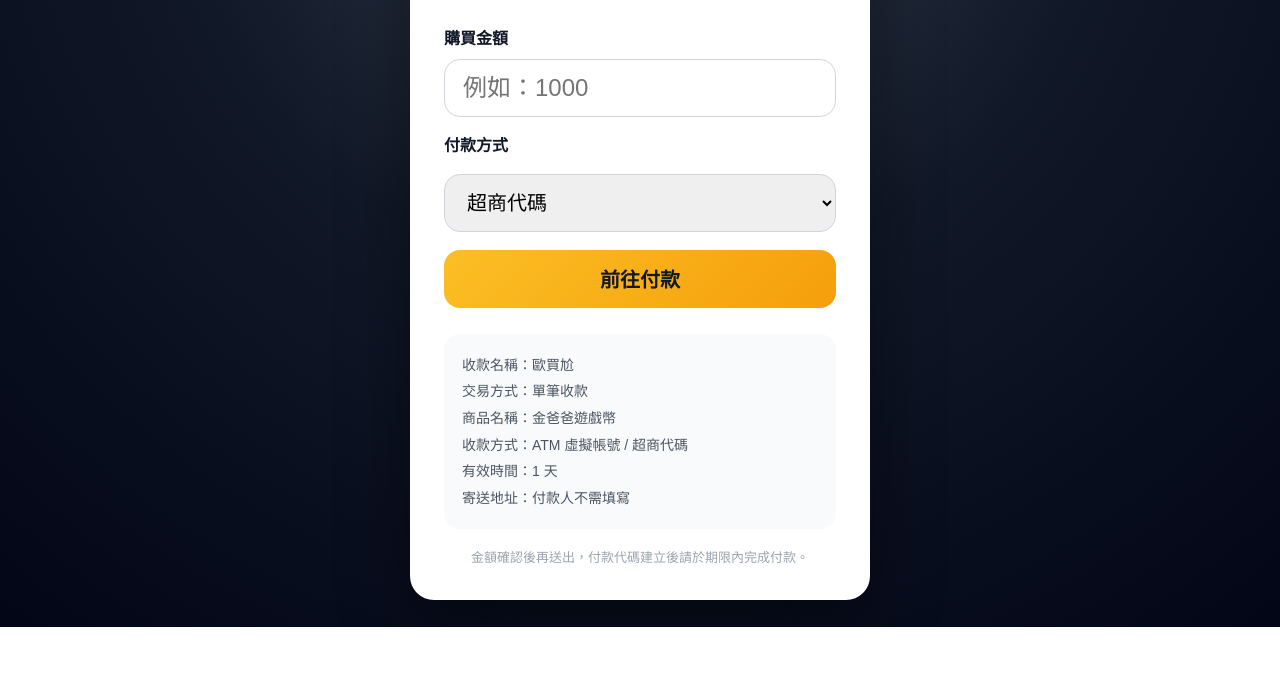
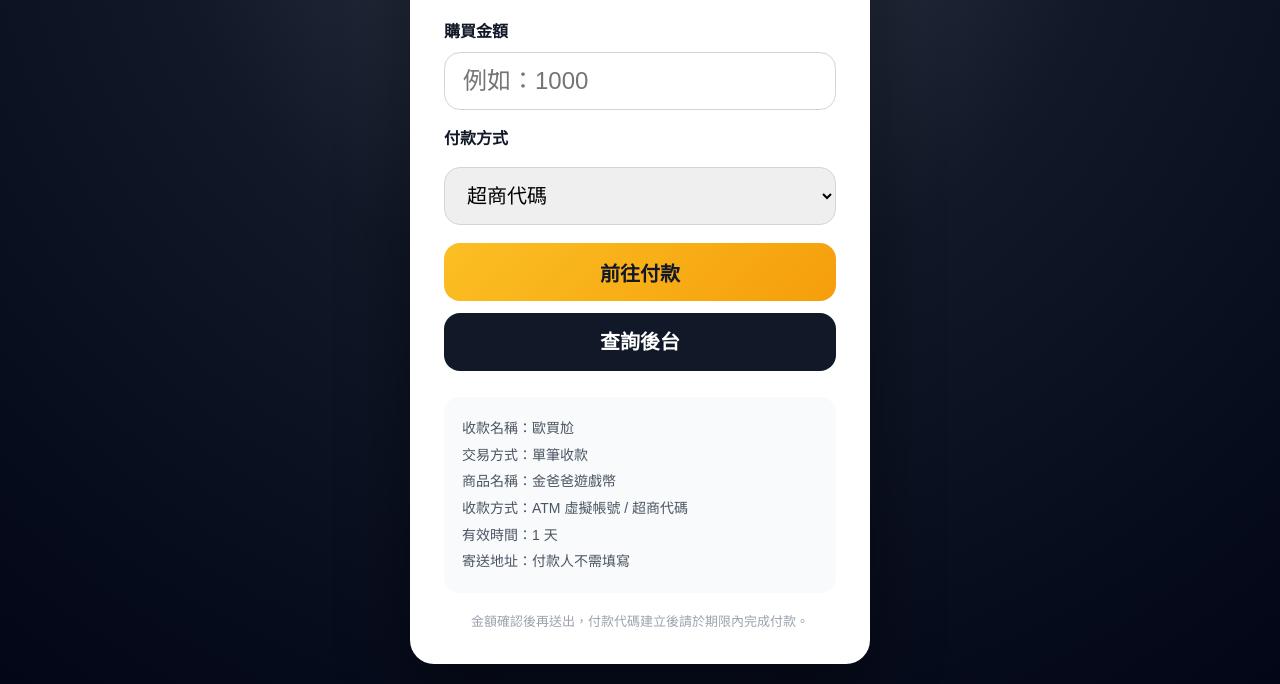
Before and after one commit to shop550926-bot/ohmygod-pay-api, a website: page public/index.html in a window 1280 px wide. Shown: the part 173-857 px from the top of the page. Before the commit the page ends 800 px from the top, so only its background shows below. Drawn offline with Linux system fonts and the light colour scheme.

Commit message:
add admin button

```diff
--- a/public/index.html
+++ b/public/index.html
@@ -90,6 +90,21 @@
       margin-top: 18px;
       font-size: 13px;
     }
+.admin-btn {
+  display:block;
+  width:100%;
+  height:58px;
+  line-height:58px;
+  margin-top:12px;
+  border-radius:16px;
+  background:#111827;
+  color:white;
+  text-align:center;
+  text-decoration:none;
+  font-size:20px;
+  font-weight:900;
+}
+
   </style>
 </head>
 <body>
@@ -132,8 +147,12 @@
   </select>
 
   <button type="submit">
-    前往付款
-  </button>
+  前往付款
+</button>
+
+<a href="/admin" target="_blank" class="admin-btn">
+  查詢後台
+</a>
 
 </form>
 
--- a/server.js
+++ b/server.js
@@ -321,6 +321,10 @@ app.get("/payment-info", (req, res) => {
   res.send("請回到歐買尬付款頁面取得繳費代碼。<br><a href='/'>回首頁</a>");
 });
 
+app.get("/admin", (req, res) => {
+  res.redirect("https://payment.funpoint.com.tw/");
+});
+
 app.listen(PORT, () => {
   console.log(`收款系統已啟動：http://localhost:${PORT}`);
 });
```
